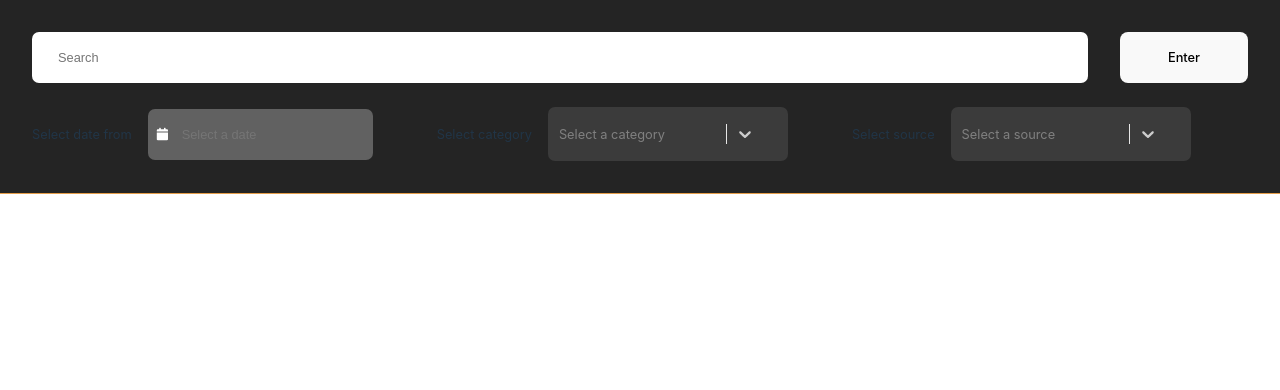
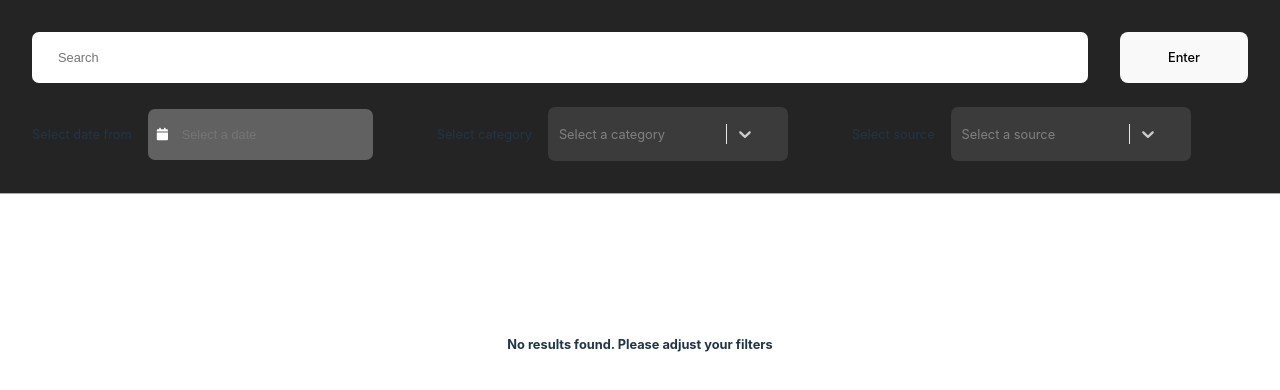
Before and after one commit to TheMayman/news-aggr, a React (Vite) app: page / in a window 1280 px wide. Shown: the top 390 px of the page. Built offline with nearby package versions, Linux system fonts and the light colour scheme.

Commit message:
Adding No results

```diff
--- /dev/null
+++ b/src/components/common/NoResults.jsx
@@ -0,0 +1,9 @@
+const NoResults = () => {
+	return (
+		<div className="no-results-container">
+			<h4>No results found. Please adjust your filters</h4>
+		</div>
+	)
+}
+
+export default NoResults
--- a/src/components/common/ResultsContainer.jsx
+++ b/src/components/common/ResultsContainer.jsx
@@ -1,17 +1,20 @@
 import ArticleCard from "./ArticleCard"
+import NoResults from "./NoResults"
 
 const ResultsContainer = ({ articles, isSuccess, isLoading, error }) => {
 	return (
 		<div className="results">
 			{isLoading && <div className="loading">Loading...</div>}
 			{error && <div className="error">Error loading articles</div>}
-			<div className="articles-container">
-				{isSuccess &&
-					articles?.length > 0 &&
-					articles?.map((article, index) => (
+			{isSuccess && articles?.length > 0 ? (
+				<div className="articles-container">
+					{articles?.map((article, index) => (
 						<ArticleCard article={article} key={index} />
 					))}
-			</div>
+				</div>
+			) : (
+				<NoResults />
+			)}
 		</div>
 	)
 }
--- a/src/components/searchPage/SearchFilters.jsx
+++ b/src/components/searchPage/SearchFilters.jsx
@@ -9,7 +9,7 @@ const SearchFilters = ({ allArticles, setFilteredArticlesData }) => {
 	const [startDate, setStartDate] = useState(null)
 	const [selectedSource, setSelectedSource] = useState(null)
 	const [selectedCategory, setSelectedCategory] = useState(null)
-	const minDate = new Date(MIN_SEARCH_DATE) // Set this to the first date that should be selectable
+	const minDate = new Date(MIN_SEARCH_DATE)
 	const sourceOptions = [
 		{ value: "news-api", label: "NewsAPI" },
 		{ value: "ny-times-api", label: "New York Times" },
@@ -30,9 +30,7 @@ const SearchFilters = ({ allArticles, setFilteredArticlesData }) => {
 		}
 		if (selectedCategory) {
 			filteredArticles = filteredArticles.filter(
-				(article) =>
-					article.category == selectedCategory.value ||
-					article.category == "business"
+				(article) => article.category == selectedCategory.value
 			)
 		}
 		if (selectedSource) {
--- a/src/helpers/sendRequest.js
+++ b/src/helpers/sendRequest.js
@@ -1,6 +1,6 @@
 import axios from "axios"
 
-async function sendRequest(url) {
+const sendRequest = async (url) => {
 	try {
 		const response = await axios.get(url, {
 			headers: {
--- a/src/hooks/useFetchArticlesFromAPIs.js
+++ b/src/hooks/useFetchArticlesFromAPIs.js
@@ -32,18 +32,21 @@ const useFetchArticlesFromAPIs = (searchQuery) => {
 				queryFn: async () => sendRequest(URL_News_API),
 				enabled: searchQuery.length >= MIN_SEARCH_LENGTH,
 				retry: false,
+				refetchOnWindowFocus: false,
 			},
 			{
 				queryKey: ["articles_NYTimes", searchQuery],
 				queryFn: async () => sendRequest(URL_NY_TIMES),
 				enabled: searchQuery.length >= MIN_SEARCH_LENGTH,
 				retry: false,
+				refetchOnWindowFocus: false,
 			},
 			{
 				queryKey: ["articles_TheGuardian", searchQuery],
 				queryFn: async () => sendRequest(URL_THE_GUARDIAN),
 				enabled: searchQuery.length >= MIN_SEARCH_LENGTH,
 				retry: false,
+				refetchOnWindowFocus: false,
 			},
 		],
 	})
--- a/src/styles/App.scss
+++ b/src/styles/App.scss
@@ -6,6 +6,7 @@
 @import "./common/ArticleCard.scss";
 @import "./searchPage/SearchFilters.scss";
 @import "./common/ResultsContainer.scss";
+@import "./common/NoResults.scss";
 
 html,
 body {
--- /dev/null
+++ b/src/styles/common/NoResults.scss
@@ -0,0 +1,7 @@
+.no-results-container {
+	display: flex;
+	padding: 4rem 0;
+	justify-content: center;
+	align-items: center;
+    width: 100%;
+}
```
Also changed, not shown: 1 other file (tests, documents, lock files or other folders).
